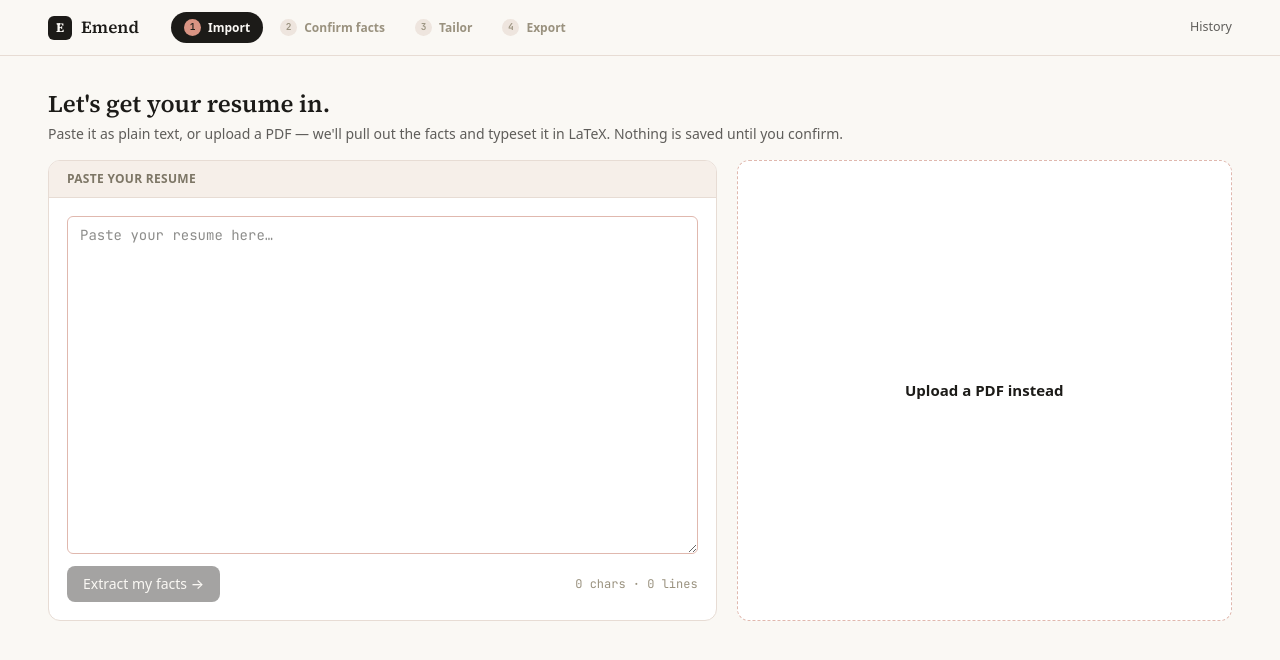
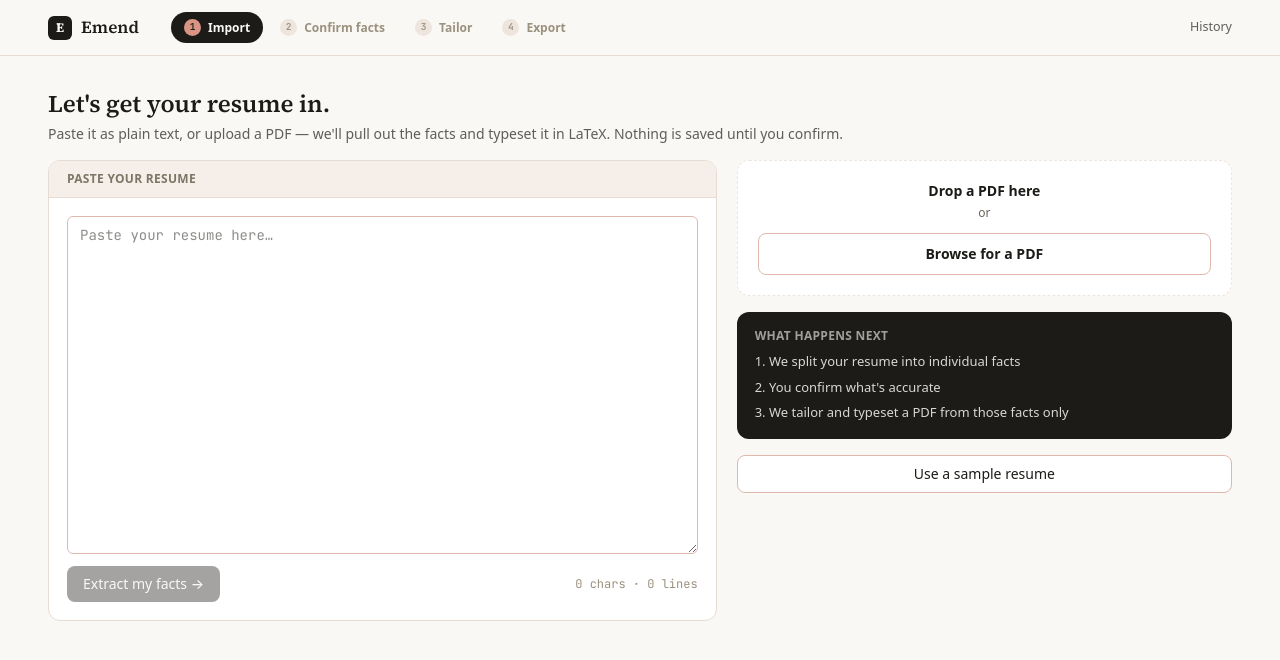
Before and after one commit to MosesfromSinai/Emend, a Next.js app in the folder web/: page /app in a window 1280 px wide. Shown: the top 660 px of the page. Built offline with nearby package versions, Linux system fonts and the light colour scheme; no server answers.

Commit message:
add pdf dropzone and sample resume

```diff
--- a/web/app/app/page.tsx
+++ b/web/app/app/page.tsx
@@ -1,7 +1,7 @@
 "use client";
 
 import { useRouter } from "next/navigation";
-import { useState } from "react";
+import { useState, type DragEvent } from "react";
 
 import { MasterResumeEditor } from "@/components/master-resume-editor";
 import { ParseError } from "@/components/parse-error";
@@ -18,6 +18,28 @@ import type { MasterResume } from "@/lib/types";
 
 type Step = "paste" | "confirm";
 
+const SAMPLE_RESUME = `Jordan Diaz
+jordan.diaz@email.com | (555) 019-2231 | linkedin.com/in/jordandiaz
+
+EDUCATION
+University of Michigan — B.S. Computer Science, May 2022
+Coursework: Data Structures, Operating Systems, Distributed Systems
+
+EXPERIENCE
+Backend Engineer, Nimbus Logistics — Ann Arbor, MI (Jun 2022 – Present)
+- Rebuilt the shipment-tracking API on FastAPI, cutting p95 latency 40%
+- Migrated 12 cron jobs to an event-driven queue, removing 3 hours/week of manual reruns
+- Wrote the on-call runbook adopted by all 6 engineers on the team
+
+PROJECTS
+Routewise (Python, PostgreSQL, Redis)
+- Built a route-optimization service handling 10k+ requests/day
+- Added Redis caching that cut average response time from 800ms to 120ms
+
+TECHNICAL SKILLS
+Languages: Python, TypeScript, SQL
+Frameworks: FastAPI, React, SQLAlchemy`;
+
 export default function OnboardingPage() {
   const router = useRouter();
   const [step, setStep] = useState<Step>("paste");
@@ -27,6 +49,7 @@ export default function OnboardingPage() {
   const [busyPaste, setBusyPaste] = useState(false);
   const [busyPdf, setBusyPdf] = useState(false);
   const [busySave, setBusySave] = useState(false);
+  const [dragOver, setDragOver] = useState(false);
   // the error object, not a flattened string: ParseError decides what of it
   // a person should see, and keeps the raw text behind a toggle
   const [error, setError] = useState<unknown>(null);
@@ -34,11 +57,11 @@ export default function OnboardingPage() {
   // from the api, so ParseError's api-error-shaped messaging doesn't apply
   const [fileError, setFileError] = useState<string | null>(null);
 
-  async function extractFacts() {
+  async function extractFacts(source: string) {
     setBusyPaste(true);
     setError(null);
     try {
-      setMaster(await importResume(text));
+      setMaster(await importResume(source));
       setStep("confirm");
     } catch (e) {
       setError(e);
@@ -67,6 +90,13 @@ export default function OnboardingPage() {
     } finally {
       setBusyPdf(false);
     }
+  }
+
+  function handleDrop(e: DragEvent<HTMLDivElement>) {
+    e.preventDefault();
+    setDragOver(false);
+    const file = e.dataTransfer.files?.[0];
+    if (file) extractFromFile(file);
   }
 
   async function confirm() {
@@ -133,7 +163,7 @@ export default function OnboardingPage() {
             />
             <div className="flex items-center justify-between">
               <Button
-                onClick={extractFacts}
+                onClick={() => extractFacts(text)}
                 disabled={busyPaste || busyPdf || text.trim().length === 0}
               >
                 {busyPaste ? "Extracting…" : "Extract my facts →"}
@@ -146,8 +176,23 @@ export default function OnboardingPage() {
           </div>
         </div>
 
-        <label className="flex cursor-pointer items-center justify-center rounded-xl border-[1.5px] border-dashed border-em-softb bg-white px-5.5 py-3 text-[15px] font-semibold text-ink hover:border-ink">
-          {busyPdf ? "Extracting…" : "Upload a PDF instead"}
+        <div className="flex flex-col gap-4">
+          <div
+            onDragOver={(e) => {
+              e.preventDefault();
+              setDragOver(true);
+            }}
+            onDragLeave={() => setDragOver(false)}
+            onDrop={handleDrop}
+            className={
+              "rounded-xl border-[1.5px] border-dashed p-5 text-center transition-colors " +
+              (dragOver ? "border-ink bg-em-soft/40" : "border-em-line-2 bg-white")
+            }
+          >
+            <p className="text-sm font-semibold text-ink">Drop a PDF here</p>
+            <p className="mt-1 text-xs text-em-muted">or</p>
+            <label className="mt-3 flex cursor-pointer items-center justify-center rounded-lg border-[1.5px] border-em-softb bg-white px-4 py-2.5 text-sm font-semibold text-ink hover:border-ink">
+              {busyPdf ? "Extracting…" : "Browse for a PDF"}
               <input
                 type="file"
                 accept="application/pdf"
@@ -161,6 +206,27 @@ export default function OnboardingPage() {
               />
             </label>
           </div>
+
+          <div className="rounded-xl bg-ink px-4.5 py-4 text-paper">
+            <p className="text-xs font-semibold tracking-wide text-paper/60 uppercase">
+              What happens next
+            </p>
+            <ul className="mt-2 flex flex-col gap-1.5 text-[13px] text-paper/85">
+              <li>1. We split your resume into individual facts</li>
+              <li>2. You confirm what&apos;s accurate</li>
+              <li>3. We tailor and typeset a PDF from those facts only</li>
+            </ul>
+          </div>
+
+          <Button
+            variant="secondary"
+            onClick={() => extractFacts(SAMPLE_RESUME)}
+            disabled={busyPaste || busyPdf}
+          >
+            Use a sample resume
+          </Button>
+        </div>
+      </div>
     </div>
   );
 }
```
Lines whose indentation alone changed are shown as unchanged.
